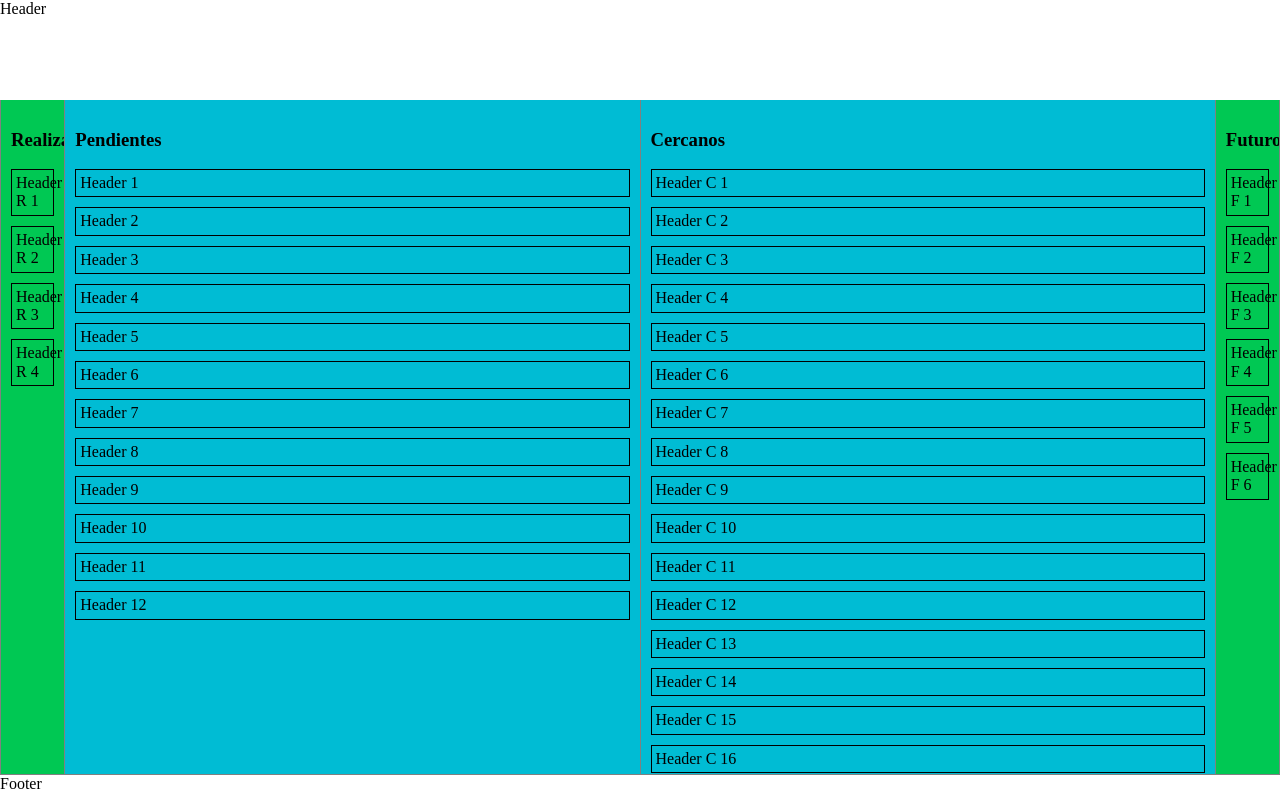
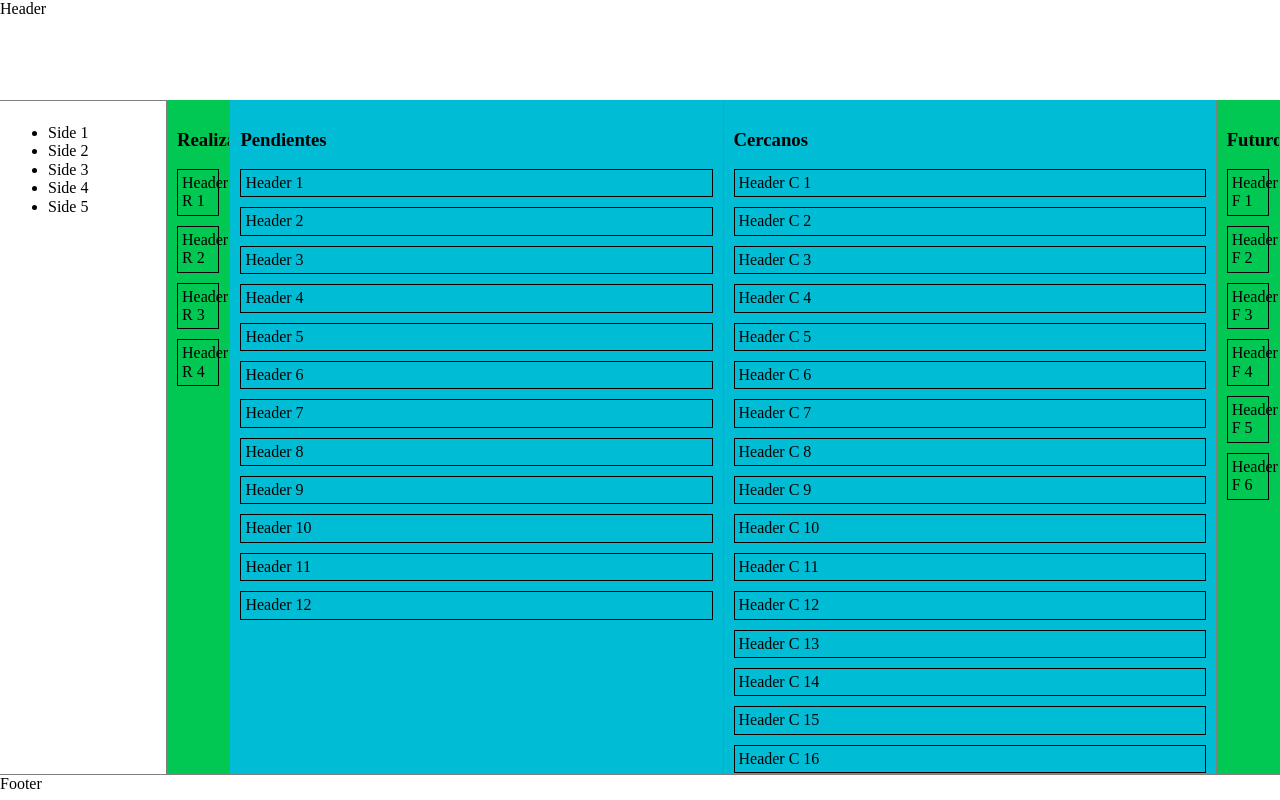
Before and after one commit to gonmercado/angular1-boilerplate, a website: page index.html in a window 1280 px wide. Drawn offline with nearby package versions, Linux system fonts and the light colour scheme; some packages are replaced by stand-ins of ours.

Commit message:
Continue working on the layout to suport landscape and portrait

```diff
--- a/assets/css/main.css
+++ b/assets/css/main.css
@@ -1,16 +1,66 @@
-main {
+body {
+  margin: 0;
+  box-sizing: border-box;
+}
+
+header {
+  border-bottom: 1px solid gray;
+  height:100px;
+}
+
+footer {
   position: absolute;
-  display: flex;
+  height:25px;
+  bottom:0;
+  left:0;
+  right: 0;
+  border-top: 1px solid gray;
+}
+
+.body {
+  position: absolute;
   top:100px;
   bottom:25px;
   left:0;
   right:0;
+  display: flex;
+}
+
+.sidebar {
+  width: 150px;
+  padding: 8px;
+}
+
+.sidebar > ul {
+  display: block;
+}
+
+.sidebar > button {
+  display: none;
+}
+
+.sidebar.colapsed {
+  width: 30px;
+}
+
+.sidebar.colapsed > ul {
+  display: none;
+}
+
+.sidebar.colapsed > button {
+  display: inline-block;
+}
+
+main {
+  display: flex;
+  flex-grow:1;
 }
 
 main > div {
   border-left: 1px solid gray;
   padding: 10px;
-  overflow-y: scroll;
+  overflow-y: auto;
+  overflow-x: hidden;
   flex-grow: 1;
 }
 
@@ -45,23 +95,10 @@ main > .expanded {
   background-color: #00bcd4;
 }
 
-header {
-  border-bottom: 1px solid gray;
-  height:100px;
-}
-
-footer {
-  position: absolute;
-  height:25px;
-  bottom:0;
-  left:0;
-  right: 0;
-  border-top: 1px solid gray;
-}
-
 @media (max-width: 700px) {
   main {
     flex-wrap: wrap;
+    overflow-y: auto;
   }
 
   main > div {
--- a/index.html
+++ b/index.html
@@ -26,6 +26,17 @@
   <script src="bower_components/angular-ui-router/release/angular-ui-router.min.js"></script>
   <script src="app/app.js"></script>
   <header>Header</header>
+  <div class="body">
+    <div class="sidebar">
+      <button>...</button>
+      <ul>
+        <li>Side 1</li>
+        <li>Side 2</li>
+        <li>Side 3</li>
+        <li>Side 4</li>
+        <li>Side 5</li>
+      </ul>
+    </div>
     <main>
       <div class="colapsed">
         <h3>Realizados</h3>
@@ -89,6 +100,7 @@
         </ul>
       </div>
     </main>
+  </div>
   <footer>Footer</footer>
 </body>
 </html>
```
Lines whose indentation alone changed are shown as unchanged.
